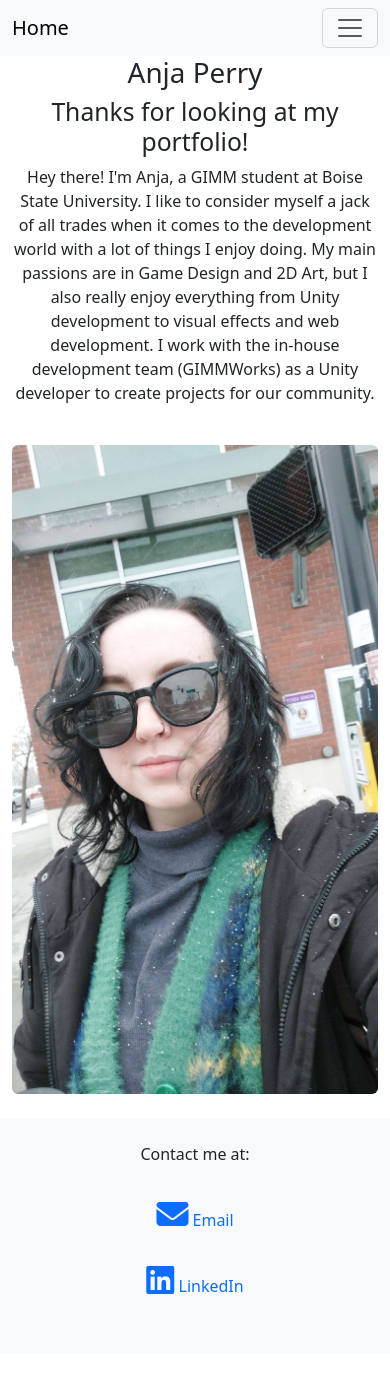
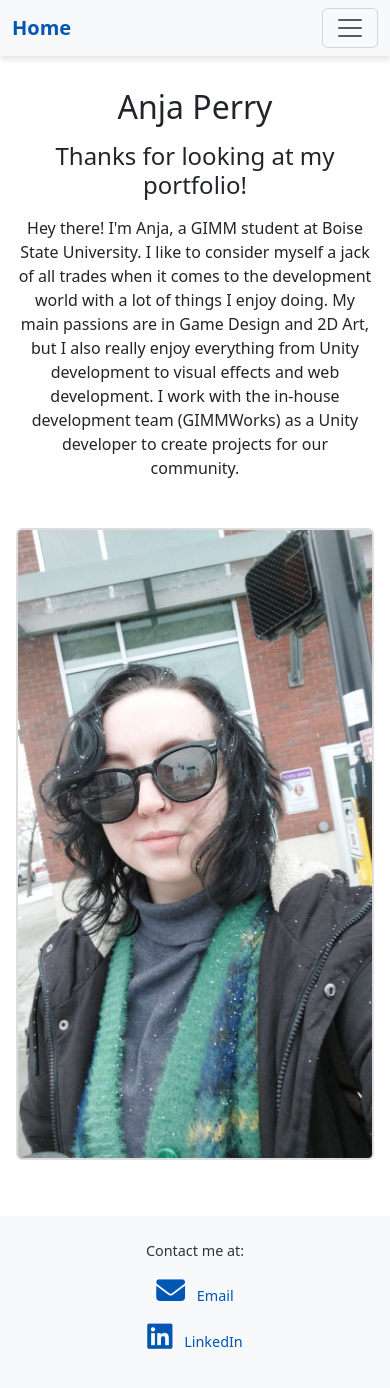
Before and after one commit to anjaperry/anjaperry.github.io, a plain HTML site: page index.html in a window 390 px wide. Before the commit the page ends 1354 px from the top, so only its background shows below. Drawn offline with nearby package versions, Linux system fonts and the light colour scheme.

Commit message:
final edits may 2025

```diff
--- a/assets/css/style.css
+++ b/assets/css/style.css
@@ -0,0 +1,115 @@
+/* General Styles */
+body {
+    font-family: Arial, sans-serif;
+    line-height: 1.6;
+    margin: 0;
+    padding: 0;
+    background-color: #f8f9fa;
+    color: #333;
+}
+
+h1, h2 {
+    color: #0056b3;
+}
+
+a {
+    color: #0056b3;
+    text-decoration: none;
+}
+
+a:hover {
+    text-decoration: underline;
+}
+
+/* Navbar Styles */
+.navbar {
+    box-shadow: 0 4px 6px rgba(0, 0, 0, 0.1);
+}
+
+.navbar-brand {
+    font-weight: bold;
+    color: #0056b3 !important;
+}
+
+.navbar-nav .nav-link {
+    color: #333 !important;
+}
+
+.navbar-nav .dropdown-menu {
+    background-color: #f8f9fa;
+    border: none;
+}
+
+.navbar-nav .dropdown-item:hover {
+    background-color: #e9ecef;
+}
+
+/* Content Section */
+#content {
+    padding: 2rem 1rem;
+}
+
+#content h1 {
+    font-size: 2.5rem;
+    margin-bottom: 1rem;
+}
+
+#content h2 {
+    font-size: 1.8rem;
+    margin-bottom: 1rem;
+}
+
+#content p {
+    font-size: 1rem;
+    margin-bottom: 1.5rem;
+}
+
+/* Style for the image in the content section */
+#content img {
+/*     max-width: 50%; Adjust the percentage as needed */
+    max-height: 50%;
+    height: auto; /* Maintain aspect ratio */
+    border: 2px solid #ddd;
+    border-radius: 10px;
+    margin: 0 auto; /* Center the image */
+    display: block; /* Ensure it's treated as a block element */
+}
+
+/* Footer Styles */
+#footer {
+    background-color: #e9ecef;
+    color: #333;
+    padding: 1.5rem 0;
+}
+
+#footer p {
+    margin: 0;
+    font-size: 1rem;
+}
+
+#footer a {
+    color: #0056b3;
+}
+
+#footer a:hover {
+    text-decoration: underline;
+}
+
+#footer i {
+    margin-right: 0.5rem;
+}
+
+/* Responsive Design */
+@media (max-width: 768px) {
+    #content h1 {
+        font-size: 2rem;
+    }
+
+    #content h2 {
+        font-size: 1.5rem;
+    }
+
+    #footer p {
+        font-size: 0.9rem;
+    }
+}
--- a/index.html
+++ b/index.html
@@ -29,8 +29,8 @@
                         <ul class="dropdown-menu" aria-labelledby="dropdown">
                             <li><a class="dropdown-item" href="unity.html">Unity Projects</a></li>
                             <li><a class="dropdown-item" href="art.html">Art/Visual Effects</a></li>
-                            <li><a class="dropdown-item" href="web.html">Web Development</a></li>
-                        </ul>
+<!--                             <li><a class="dropdown-item" href="web.html">Web Development</a></li>
+ -->                        </ul>
                     </li>
                 </ul>
             </div>
```
Also changed, not shown: art.html (+44 -4 lines), unity.html (+9 -0 lines), assets/img/IMG_0416.png (added), assets/img/IMG_0554.png (added), assets/img/IMG_0555.png (added), 3 other files.
